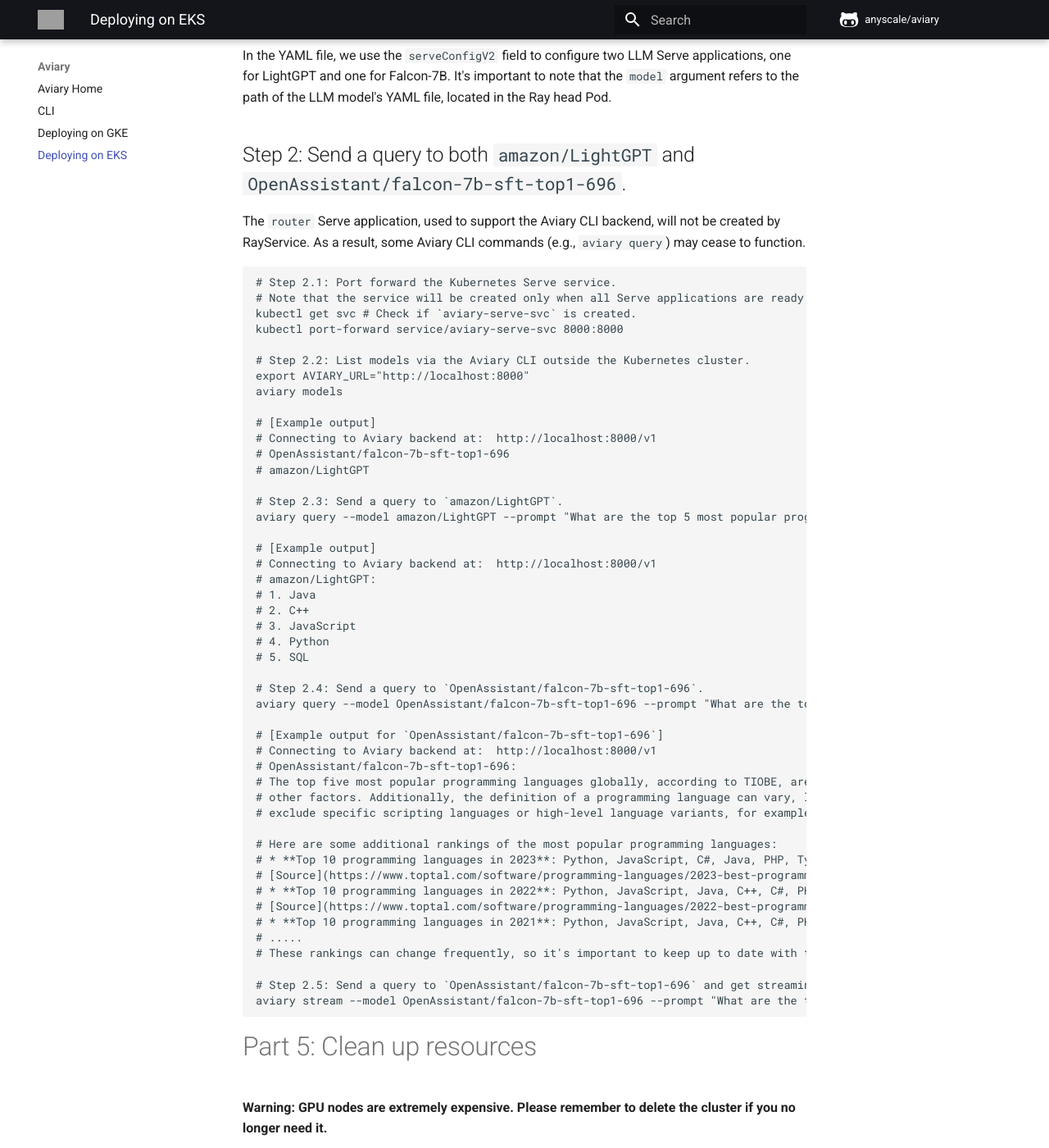
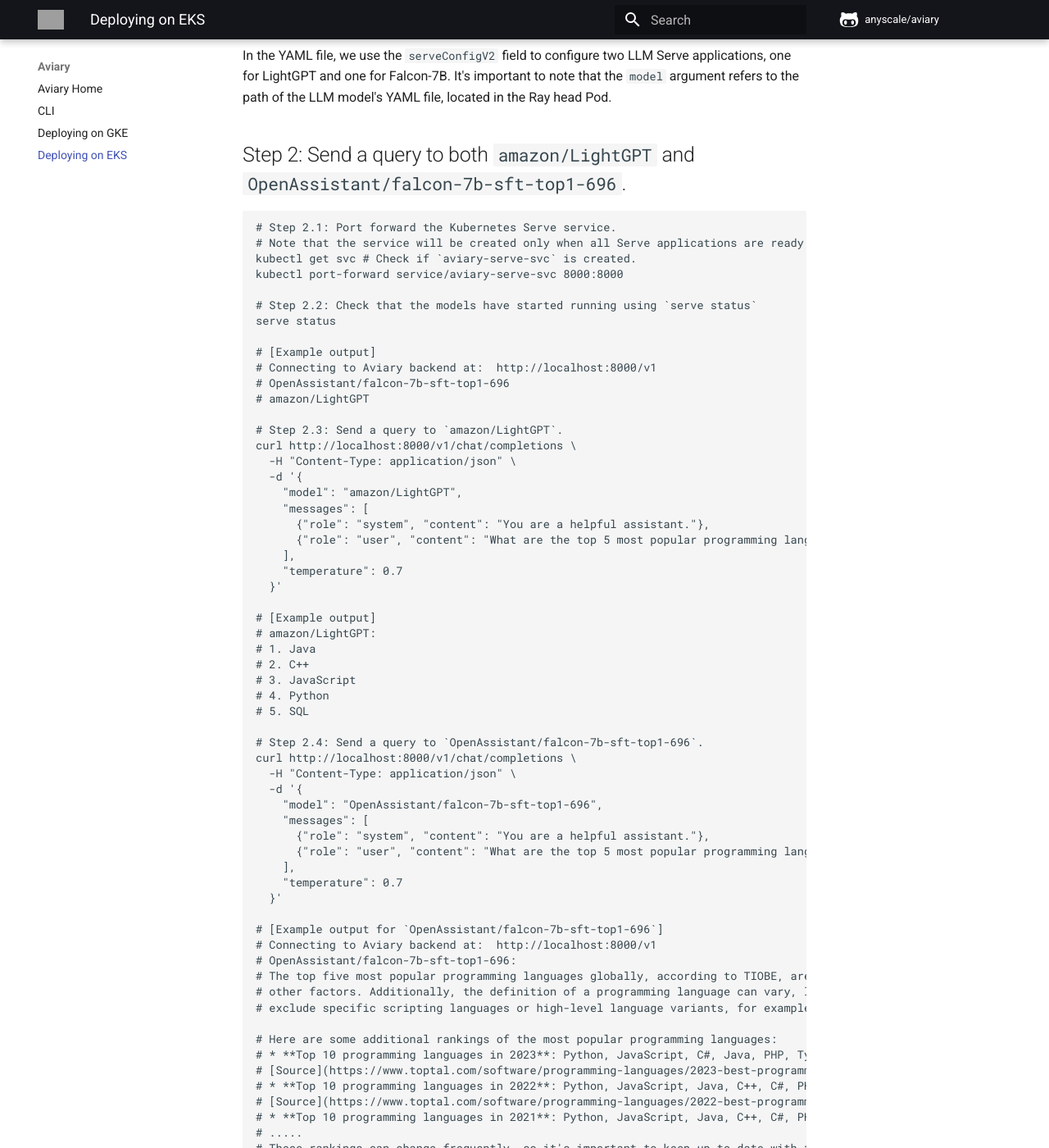
Before and after one commit to ray-project/ray-llm, an MkDocs documentation site: the page built from docs/kuberay/deploy-on-eks.md, in a window 1280 px wide and 1400 px high, scrolled down 5911 px. Shown: the whole window at 82% size. Built offline with MkDocs 1.6.1 and Material for MkDocs 9.7.7, drawn with Linux system fonts in a browser that asks for light colours; comment, search, counter and statistics services are not loaded; some of the changed text lies outside the part shown; grey boxes are pictures that could not be loaded.

Commit message:
Use Serve CLI in section with multiple models
Signed-off-by: Shreyas Krishnaswamy <shrekris@anyscale.com>

````diff
--- a/docs/kuberay/deploy-on-eks.md
+++ b/docs/kuberay/deploy-on-eks.md
@@ -263,17 +263,14 @@
 
 ## Step 2: Send a query to both `amazon/LightGPT` and `OpenAssistant/falcon-7b-sft-top1-696`.
 
-The `router` Serve application, used to support the Aviary CLI backend, will not be created by RayService. As a result, some Aviary CLI commands (e.g., `aviary query`) may cease to function.
-
 ```sh
 # Step 2.1: Port forward the Kubernetes Serve service.
 # Note that the service will be created only when all Serve applications are ready.
 kubectl get svc # Check if `aviary-serve-svc` is created.
 kubectl port-forward service/aviary-serve-svc 8000:8000
 
-# Step 2.2: List models via the Aviary CLI outside the Kubernetes cluster.
-export AVIARY_URL="http://localhost:8000"
-aviary models
+# Step 2.2: Check that the models have started running using `serve status`
+serve status
 
 # [Example output]
 # Connecting to Aviary backend at:  http://localhost:8000/v1
@@ -281,10 +278,18 @@
 # amazon/LightGPT
 
 # Step 2.3: Send a query to `amazon/LightGPT`.
-aviary query --model amazon/LightGPT --prompt "What are the top 5 most popular programming languages?"
+curl http://localhost:8000/v1/chat/completions \
+  -H "Content-Type: application/json" \
+  -d '{
+    "model": "amazon/LightGPT",
+    "messages": [
+      {"role": "system", "content": "You are a helpful assistant."},
+      {"role": "user", "content": "What are the top 5 most popular programming languages?"}
+    ],
+    "temperature": 0.7
+  }'
 
 # [Example output]
-# Connecting to Aviary backend at:  http://localhost:8000/v1
 # amazon/LightGPT:
 # 1. Java
 # 2. C++
@@ -293,7 +298,16 @@
 # 5. SQL
 
 # Step 2.4: Send a query to `OpenAssistant/falcon-7b-sft-top1-696`.
-aviary query --model OpenAssistant/falcon-7b-sft-top1-696 --prompt "What are the top 5 most popular programming languages?"
+curl http://localhost:8000/v1/chat/completions \
+  -H "Content-Type: application/json" \
+  -d '{
+    "model": "OpenAssistant/falcon-7b-sft-top1-696",
+    "messages": [
+      {"role": "system", "content": "You are a helpful assistant."},
+      {"role": "user", "content": "What are the top 5 most popular programming languages?"}
+    ],
+    "temperature": 0.7
+  }'
 
 # [Example output for `OpenAssistant/falcon-7b-sft-top1-696`]
 # Connecting to Aviary backend at:  http://localhost:8000/v1
@@ -310,10 +324,9 @@
 # * **Top 10 programming languages in 2021**: Python, JavaScript, Java, C++, C#, PHP, Swift, Go, Kotlin, and TypeScript.
 # .....
 # These rankings can change frequently, so it's important to keep up to date with the latest trends.
+```
 
-# Step 2.5: Send a query to `OpenAssistant/falcon-7b-sft-top1-696` and get streaming response.
-aviary stream --model OpenAssistant/falcon-7b-sft-top1-696 --prompt "What are the top 5 most popular programming languages?"
-```
+Check out the RayLLM README to learn more ways to query models, such as with the Python `requests` library or the OpenAI package. Use these techniques to stream responses from the models.
 
 # Part 5: Clean up resources
 
````
